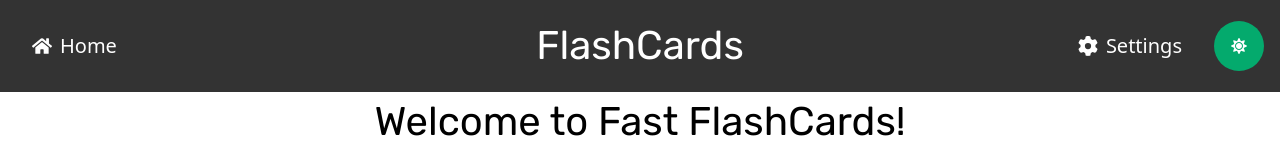
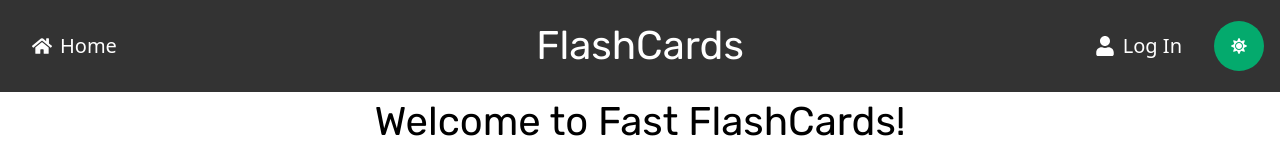
Before and after one commit to SamB221/FastFlashCards, a React (Vite) app: page /landing in a window 1280 px wide. Shown: the top 157 px of the page. Built offline with nearby package versions, Linux system fonts and the light colour scheme.

Commit message:
Added basic login/logout capability

```diff
--- a/package.json
+++ b/package.json
@@ -11,6 +11,7 @@
     "preview": "vite preview"
   },
   "dependencies": {
+    "@auth0/auth0-react": "^2.3.0",
     "@tailwindcss/vite": "^4.0.17",
     "canvas-confetti": "^1.9.3",
     "color": "^5.0.0",
--- a/src/components/BoltSpinner.jsx
+++ b/src/components/BoltSpinner.jsx
@@ -1,5 +1,5 @@
 import React from 'react';
-import '../../public/bolt.svg';
+import '/bolt.svg?url';
 
 const BoltSpinner = () => {
     return (
--- a/src/components/NavBar.jsx
+++ b/src/components/NavBar.jsx
@@ -1,10 +1,12 @@
 import React from 'react';
 import { NavLink } from 'react-router-dom';
-import { FaHome, FaSun, FaMoon } from 'react-icons/fa';
+import { FaHome, FaSun, FaMoon, FaUser } from 'react-icons/fa';
 import { FaGear } from 'react-icons/fa6';
+import { useAuth0 } from "@auth0/auth0-react";
 
 
 const NavBar = () => {
+    const { loginWithRedirect, logout, isAuthenticated, user } = useAuth0();
     let darkmode = localStorage.getItem('darkmode');
     const themeSwitch = document.getElementById('themeSwitch');
 
@@ -43,14 +45,21 @@ const NavBar = () => {
                 <img id="websiteImage" src="../../../slidefavicon.svg" />
             </div>
             <div id="rightSide">
-            <NavLink
+                {isAuthenticated ? (
+                    <button
                     id="link"
-                aria-label="Toggle darkmode"
-                className={({ isActive }) => isActive ? 'activeNav' : ''}
-                to="/settings">
-                <FaGear className="inlineIcon" />
-                <div className="hideMobile">Settings</div>
-            </NavLink>
+                    onClick={() =>
+                        logout({ returnTo: window.location.origin })
+                    }>
+                        <FaUser className="inlineIcon" />
+                        <div className="hideMobile">Log Out</div>
+                    </button>
+                    ) : (
+                    <button id="link" onClick={() => loginWithRedirect()}>
+                        <FaUser className="inlineIcon" />
+                        <div className="hideMobile">Log In</div>
+                    </button>
+                )}
                 <button id="themeSwitch" onClick={darkLightSwitcher}>
                 <FaSun></FaSun>
                 <FaMoon></FaMoon>
--- a/src/main.jsx
+++ b/src/main.jsx
@@ -1,10 +1,16 @@
 import { StrictMode } from 'react';
 import { createRoot } from 'react-dom/client';
+import { Auth0Provider } from '@auth0/auth0-react';
 import './index.css';
 import App from './App.jsx';
 
 createRoot(document.getElementById('root')).render(
-  <StrictMode>
-    <App />
-  </StrictMode>,
+    <StrictMode>
+        <Auth0Provider
+            domain={process.env.AUTH0_DOMAIN}
+            clientId={process.env.AUTH0_CLIENT_ID}
+            authorizationParams={{ redirect_uri: window.location.origin }}>
+                <App />
+            </Auth0Provider>
+    </StrictMode>,
 );
```
Also changed, not shown: 1 other file (tests, documents, lock files or other folders). Lines whose indentation alone changed are shown as unchanged.
